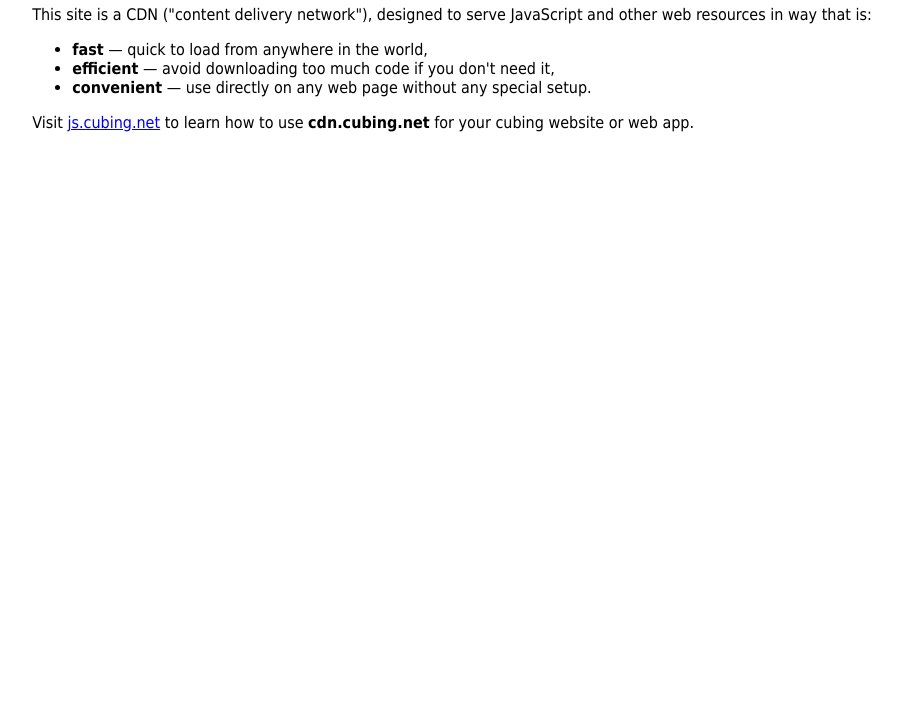
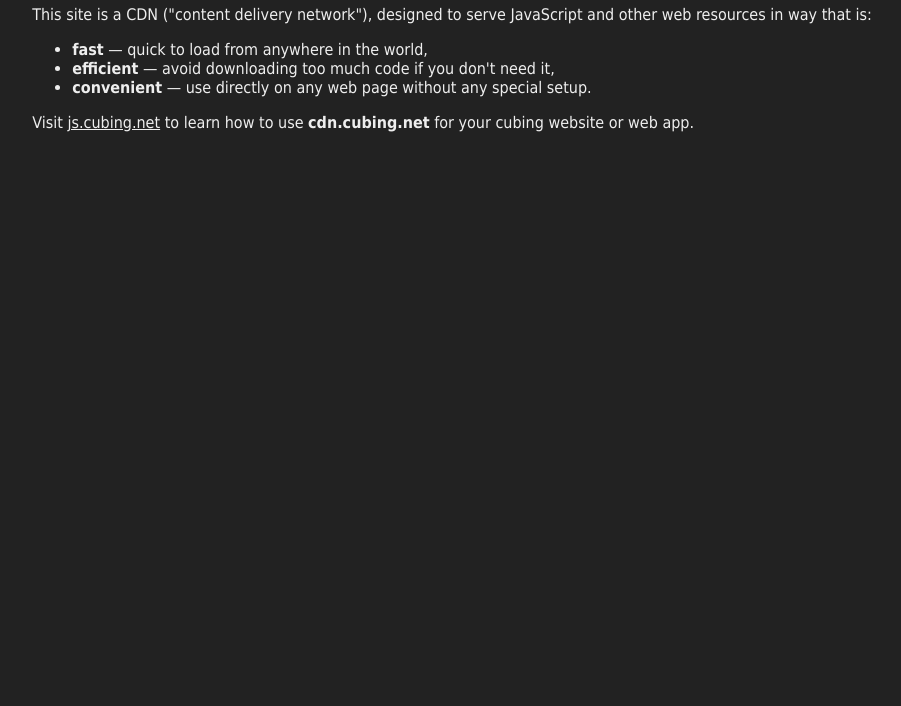
Before and after one commit to cubing/cdn.cubing.net, a website: page src/static/index.html in a window 1280 px wide. Shown: the part 94-800 px from the top of the page, without its empty margins (188-1089 px from the left). Drawn offline with Linux system fonts and the dark colour scheme.

Commit message:
Front page: dark mode.

```diff
--- a/src/static/index.html
+++ b/src/static/index.html
@@ -15,6 +15,11 @@
     justify-content: center;
     padding: 2em;
   }
+  @media (prefers-color-scheme: dark) {
+    html { background: #000D; }
+    html, a { color: #EEE; }
+    a:visited { color: #AAA; }
+  }
 </style>
 
 <!--
```
